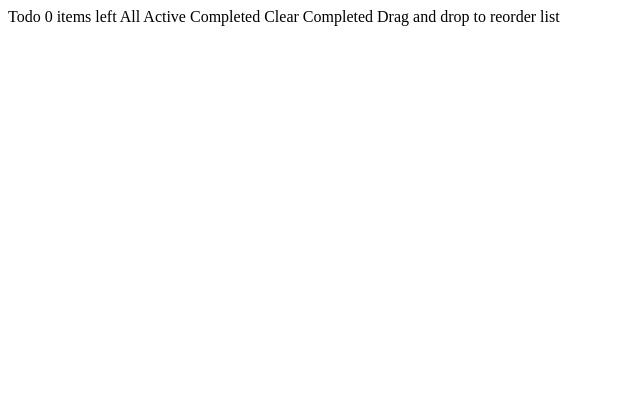
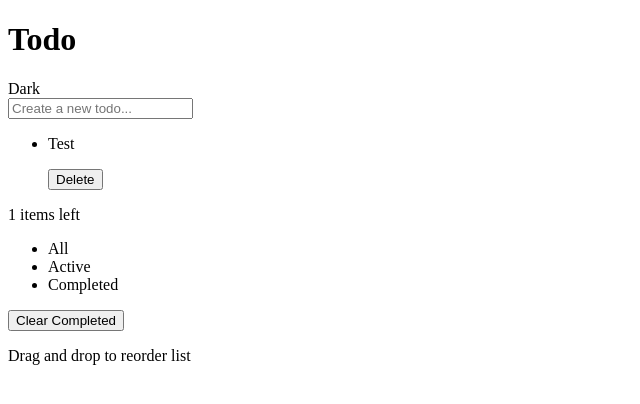
Before and after one commit to abdelrahmancsdev/todo-app, a React (Vite) app: page / in a window 1280 px wide. Shown: the top 404 px of the page, without its empty margins (0-640 px from the left). Built offline with nearby package versions, Linux system fonts and the light colour scheme.

Commit message:
Basic JSX

```diff
--- a/src/App.jsx
+++ b/src/App.jsx
@@ -1,19 +1,47 @@
-import React from 'react';
+import React from "react";
 
 function App() {
   return (
     <div className="App">
-      Todo
-
-      0 items left
-
-      All
-      Active
-      Completed
-
-      Clear Completed
-
-      Drag and drop to reorder list
+      <header>
+        <h1>Todo</h1>
+        <div className="modeToggler">Dark</div>
+      </header>
+      <div id="createTodo">
+        <div id="addTodo" />
+        <input
+          type="text"
+          name="todoInput"
+          id="todoInput"
+          placeholder="Create a new todo..."
+        />
+      </div>
+      <section id="todosArea">
+        <ul className="todosList">
+          <li>
+            <p role="presentation" className="todoItem">
+              Test
+            </p>
+            <button className="deleteItem">Delete</button>
+          </li>
+        </ul>
+      </section>
+      <footer id="todoOptions">
+        <p id="itemsLeft">1 items left</p>
+        <ul id="todoFilters">
+          <li role="presentation" className="filter active">
+            All
+          </li>
+          <li role="presentation" className="filter">
+            Active
+          </li>
+          <li role="presentation" className="filter">
+            Completed
+          </li>
+        </ul>
+        <button>Clear Completed</button>
+      </footer>
+      <p id="note">Drag and drop to reorder list</p>
     </div>
   );
 }
```
Also changed, not shown: .eslintrc.json.
